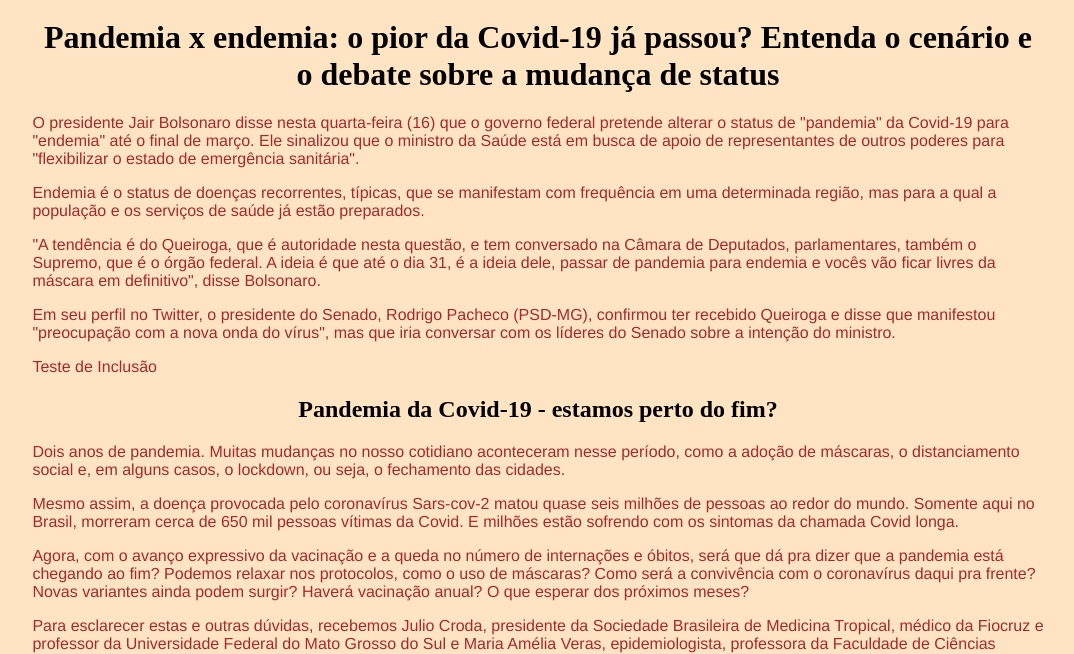
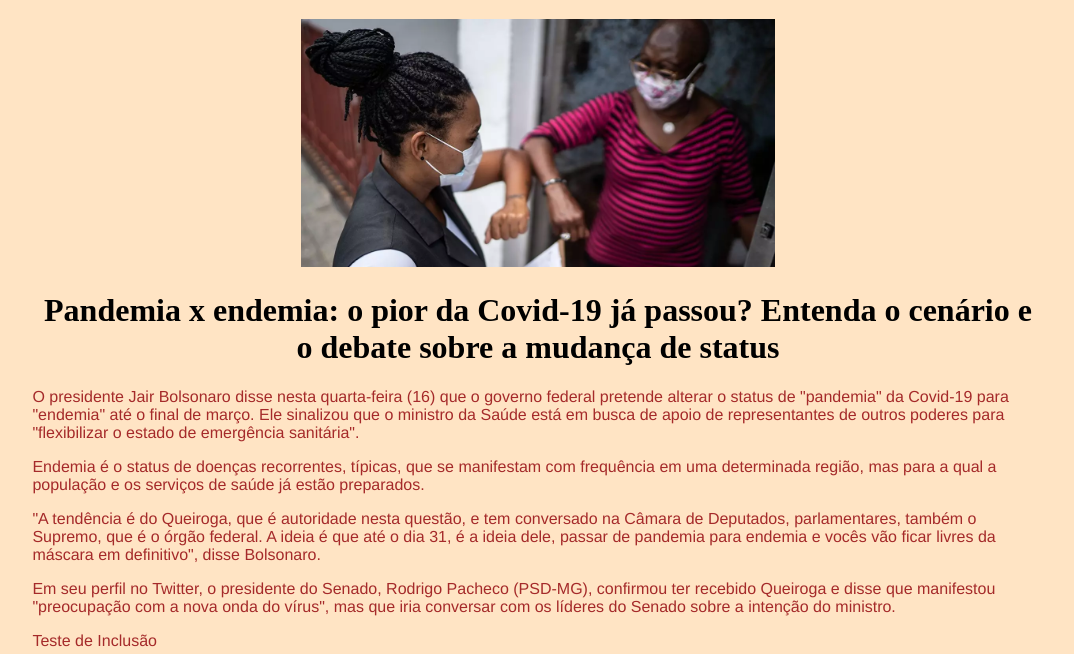
Before and after one commit to ProjetosCarvalho/meuprimeirosite, a plain HTML site: page index.html in a window 1280 px wide. Shown: the part 61-715 px from the top of the page, without its empty margins (102-1176 px from the left). Drawn offline with Linux system fonts and the light colour scheme.

Commit message:
Nova imagem

```diff
--- a/index.html
+++ b/index.html
@@ -10,6 +10,9 @@
 <body>
     <header>
         <h1>Pandemia Covid-19</h1>
+        <figure>
+            <img src="img/pand 1.webp" alt="coronavírus">
+        </figure>
     </header>
     <div class="container">
         <h1>Pandemia x endemia: o pior da Covid-19 já passou? Entenda o cenário e o debate sobre a mudança de status</h1>
```
Also changed, not shown: img/pand 1.webp (added).
